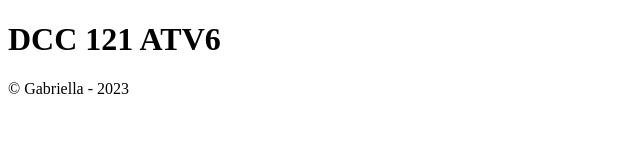
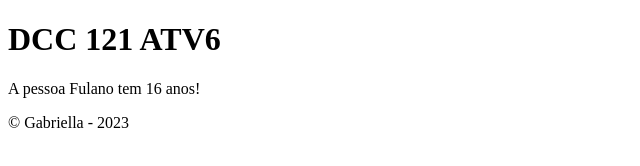
Before and after one commit to ufjf-dcc121/ufjf-dcc121-2023-1-atv6-gabideiji, a plain HTML site: page index.html in a window 1280 px wide. Shown: the whole page, without its empty margins (0-640 px from the left). Drawn offline with Linux system fonts and the light colour scheme.

Commit message:
altera conteudo via js

```diff
--- a/index.html
+++ b/index.html
@@ -11,6 +11,7 @@
         <h1>DCC 121 ATV6</h1>
     </header>
     <main>
+        <p id="saida">A pessoa NOME tem X anos!</p>
 
     </main>
     <footer>
@@ -29,6 +30,9 @@
         };
         pessoa.envelhecer ();
         console.log(pessoa);
+        const p = document.getElementById('saida');
+        console.log(p);
+        p.innerText = `A pessoa ${pessoa.nome} tem ${pessoa.idade} anos!`;
     </script>
 </body>
 </html>
```
